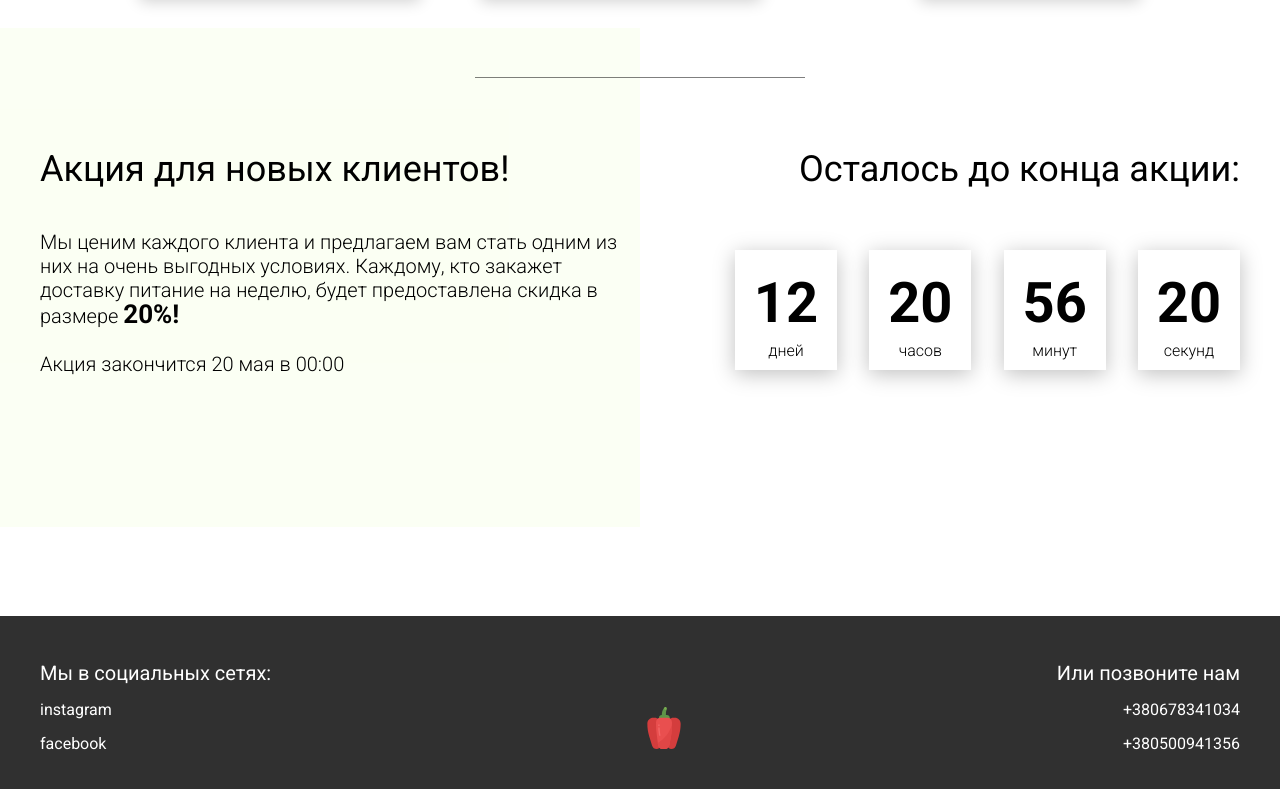
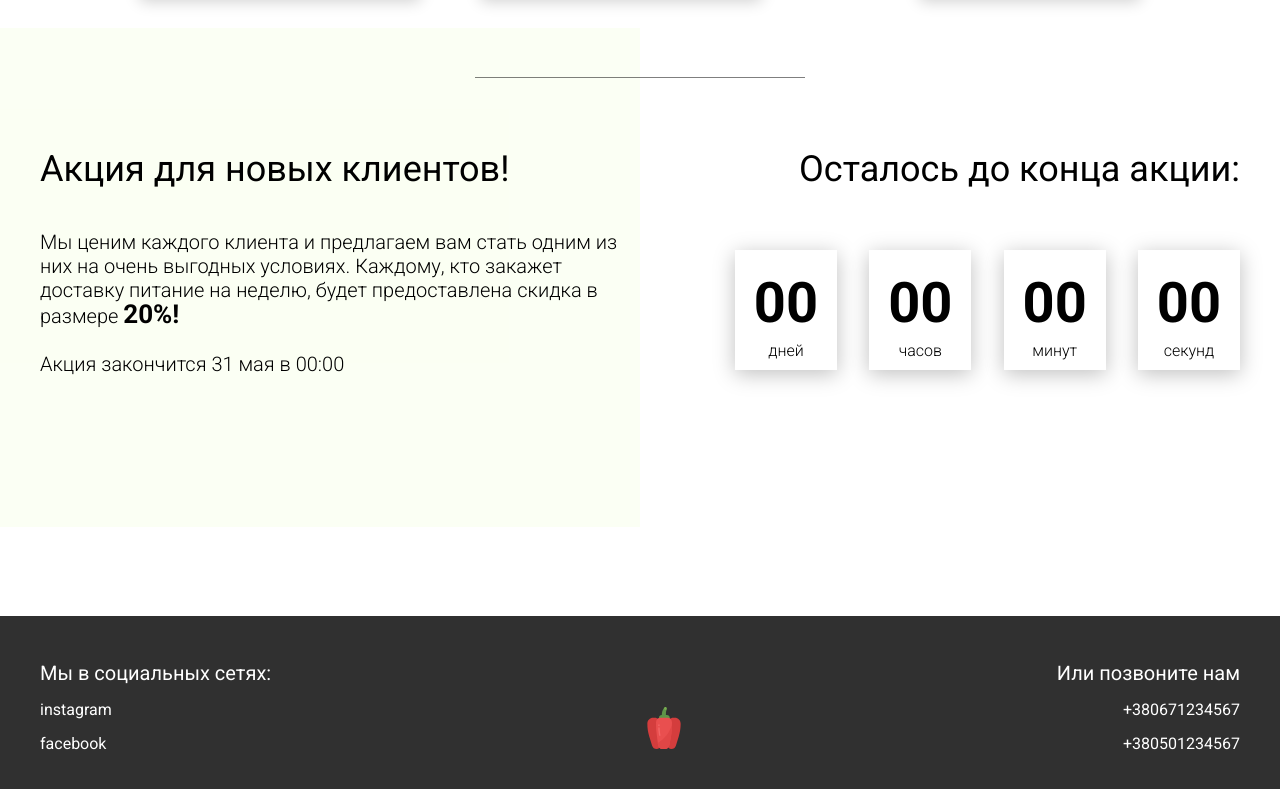
Before and after one commit to mMax92/diet-calculator, a plain HTML site: page index.html in a window 1280 px wide. Shown: the part 3448-4237 px from the top of the page. Drawn offline with Linux system fonts and the light colour scheme.

Commit message:
Commit 2.0. Added timer

```diff
--- a/index.html
+++ b/index.html
@@ -242,7 +242,7 @@
                     Мы ценим каждого клиента и предлагаем вам стать одним из них на очень выгодных условиях.
                     Каждому, кто закажет доставку питание на неделю, будет предоставлена скидка в размере <span>20%!</span>
                     <br><br>
-                    Акция закончится 20 мая в 00:00
+                    Акция закончится 31 мая в 00:00
                 </div>
             </div>
             <div class="promotion__timer">
@@ -281,8 +281,8 @@
             </div>
             <div class="call">
                 <div class="subtitle">Или позвоните нам</div>
-                <a href="#" class="link">+380678341034</a>
-                <a href="#" class="link">+380500941356</a>
+                <a href="#" class="link">+380671234567</a>
+                <a href="#" class="link">+380501234567</a>
             </div>
         </div>
     </footer>
--- a/js/script.js
+++ b/js/script.js
@@ -1,6 +1,8 @@
 "use strict";
 
 window.addEventListener('DOMContentLoaded', () => {
+
+    //Tabs
 
     const tabs = document.querySelectorAll('.tabheader__item'),
           tabsContent = document.querySelectorAll('.tabcontent'),
@@ -38,4 +40,66 @@ window.addEventListener('DOMContentLoaded', () => {
             });
         }
     });
+
+    //Timer
+
+    const deadline = '2020-05-31';
+
+    function getTimeRemaining(endtime) {
+        let days, hours, minutes, seconds;
+        const t = Date.parse(endtime) - Date.parse(new Date());
+
+        if (t <= 0) {
+            days = 0;
+            hours = 0;
+            minutes = 0;
+            seconds = 0;
+        } else {
+            days = Math.floor(t / (1000 * 60 * 60 * 24));
+            hours = Math.floor((t / (1000 * 60 * 60) % 24));
+            minutes = Math.floor((t / 1000 / 60) % 60);
+            seconds = Math.floor(t / 1000 % 60);
+        }
+
+        return {
+            'total' : t,
+            'days' : days,
+            'hours' : hours,
+            'minutes' : minutes,
+            'seconds' : seconds
+        };
+    }
+
+    function getZero(num) {
+        if (num >= 0 && num < 10) {
+            return `0${num}`;
+        } else {
+            return num;
+        }
+    }
+
+    function setClock(selector, endtime) {
+        const timer = document.querySelector(selector),
+              days = timer.querySelector('#days'),
+              hours = timer.querySelector('#hours'),
+              minutes = timer.querySelector('#minutes'),
+              seconds = timer.querySelector('#seconds'),
+              timeInterval = setInterval(updateClock, 1000);
+
+        updateClock();
+
+        function updateClock() {
+            const t = getTimeRemaining(endtime);
+            days.innerHTML = getZero(t.days);
+            hours.innerHTML = getZero(t.hours);
+            minutes.innerHTML = getZero(t.minutes);
+            seconds.innerHTML = getZero(t.seconds);
+
+            if (t.total <= 0) {
+                clearInterval(timeInterval);
+            }
+        }
+    }
+
+    setClock('.timer', deadline);
 });
```
